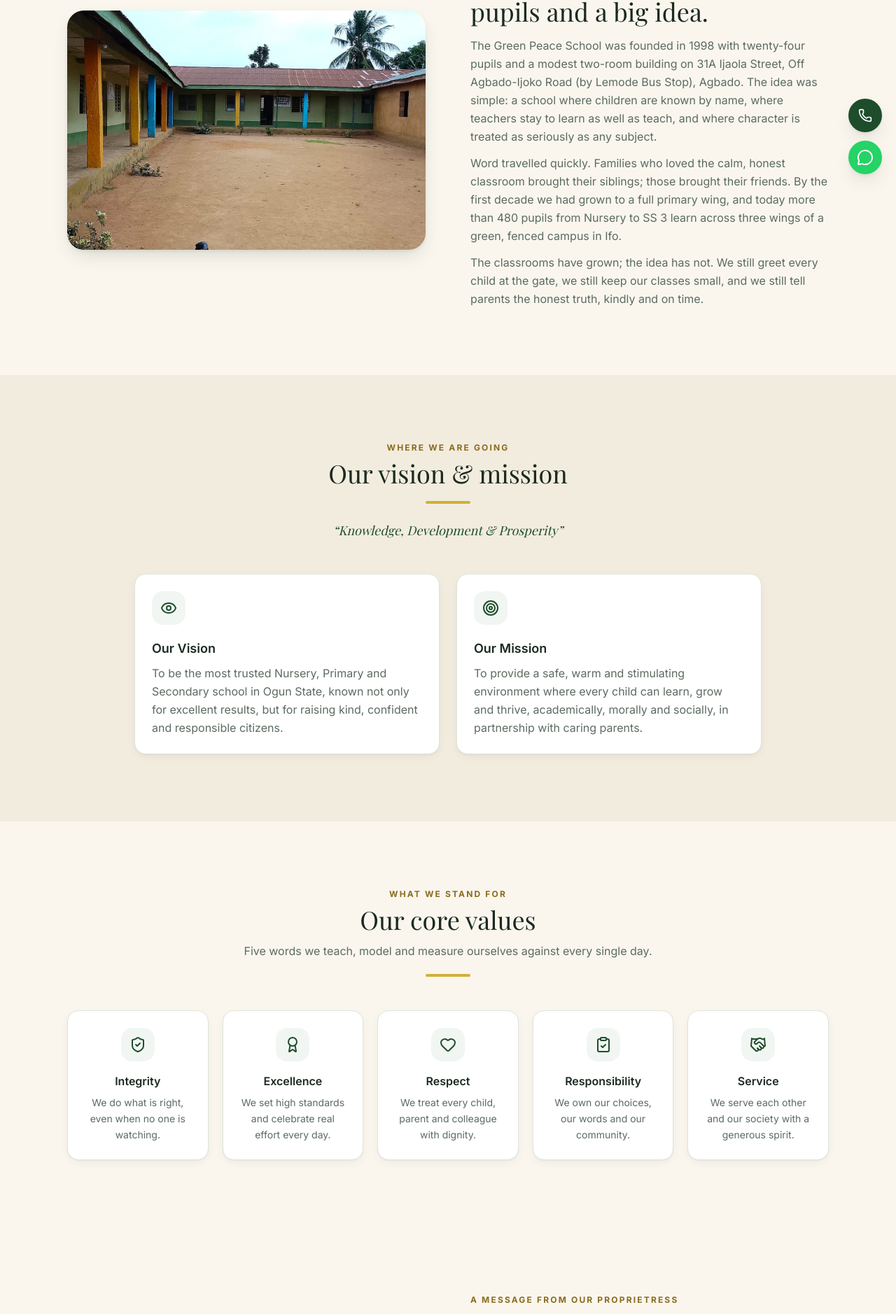
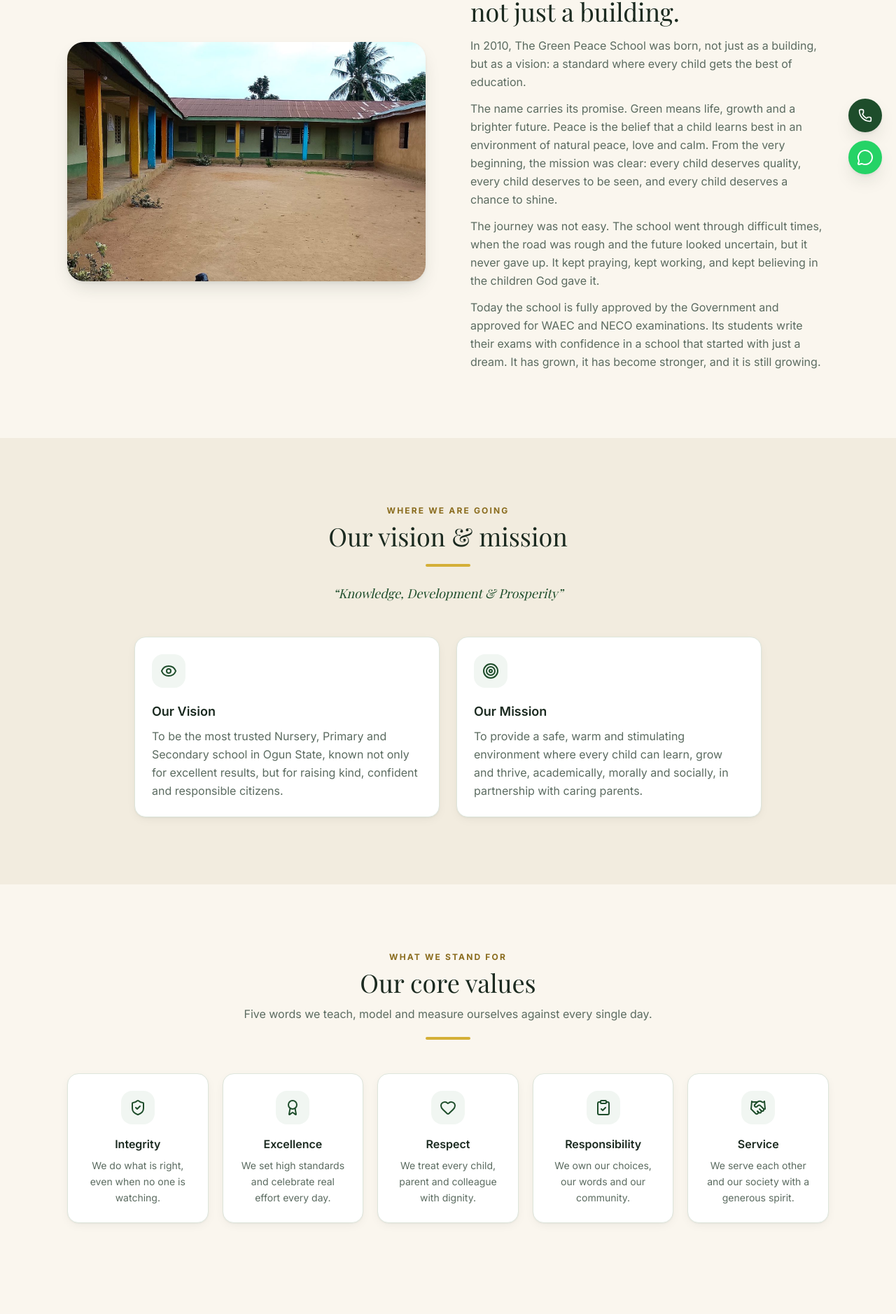
Before and after one commit to Ayanfe007/The-Green-Peace-College, a Next.js app: page /about in a window 1280 px wide. Shown: the part 531-2409 px from the top of the page at 70% size. Built offline with nearby package versions, Linux system fonts and the light colour scheme; a web font is replaced by a local one.

Commit message:
About: real founder portrait, real school story (2010, Govt approval, WAEC/NECO), fix founding year everywhere

```diff
--- a/app/about/page.tsx
+++ b/app/about/page.tsx
@@ -24,13 +24,14 @@ import { siteConfig } from "@/lib/siteConfig";
 export const metadata: Metadata = {
   title: "About Us",
   description:
-    "The story, vision, values and people behind The Green Peace School, from our founding in 1998 to today.",
+    "The story, vision, values and people behind The Green Peace School, from our founding in 2010 to today.",
   alternates: { canonical: canonicalUrl("/about") },
 };
 
-/* TODO: replace the names, titles and messages below with the real
-   proprietor/principal details. Portraits: /public/images/proprietor.jpg
-   and /public/images/principal.jpg (4:5 or square). */
+/* The Founder's name, message and portrait are the real ones.
+   TODO: replace the principal's name, message and portrait.
+   Portraits live in /public/images (proprietor.jpg, principal.jpg,
+   4:5 or square). Team names below are placeholders (TODO markers). */
 
 const VALUES: Array<{ icon: LucideIcon; name: string; text: string }> = [
   {
@@ -194,30 +195,33 @@ export default function AboutPage() {
                 id="story-heading"
                 className="mt-2 font-serif text-3xl leading-tight text-text sm:text-4xl"
               >
-                It began with twenty-four pupils and a big idea.
+                It began in 2010 with a vision, not just a building.
               </h2>
-              {/* TODO: replace with the school's real history. */}
               <p className="mt-4 leading-relaxed text-text-muted">
-                {siteConfig.name} was founded in {siteConfig.foundedYear} with
-                twenty-four pupils and a modest two-room building on{" "}
-                {siteConfig.address.street}. The idea was simple: a school
-                where children are known by name, where teachers stay to
-                learn as well as teach, and where character is treated as
-                seriously as any subject.
+                In {siteConfig.foundedYear}, {siteConfig.name} was born, not
+                just as a building, but as a vision: a standard where every
+                child gets the best of education.
               </p>
               <p className="mt-3 leading-relaxed text-text-muted">
-                Word travelled quickly. Families who loved the calm, honest
-                classroom brought their siblings; those brought their
-                friends. By the first decade we had grown to a full primary
-                wing, and today more than {siteConfig.stats.students} pupils
-                from Nursery to SS 3 learn across three wings of a green,
-                fenced campus in {siteConfig.address.city}.
+                The name carries its promise. Green means life, growth and a
+                brighter future. Peace is the belief that a child learns
+                best in an environment of natural peace, love and calm. From
+                the very beginning, the mission was clear: every child
+                deserves quality, every child deserves to be seen, and every
+                child deserves a chance to shine.
               </p>
               <p className="mt-3 leading-relaxed text-text-muted">
-                The classrooms have grown; the idea has not. We still greet
-                every child at the gate, we still keep our classes small,
-                and we still tell parents the honest truth, kindly and on
-                time.
+                The journey was not easy. The school went through difficult
+                times, when the road was rough and the future looked
+                uncertain, but it never gave up. It kept praying, kept
+                working, and kept believing in the children God gave it.
+              </p>
+              <p className="mt-3 leading-relaxed text-text-muted">
+                Today the school is fully approved by the Government and
+                approved for WAEC and NECO examinations. Its students write
+                their exams with confidence in a school that started with
+                just a dream. It has grown, it has become stronger, and it
+                is still growing.
               </p>
             </div>
           </Reveal>
@@ -304,16 +308,18 @@ export default function AboutPage() {
           <div className="mx-auto max-w-5xl">
             <PersonMessage
               image={images.proprietor}
-              alt="Portrait of the school's proprietor"
-              eyebrow="A message from our Proprietress"
-              name="Mrs. Adunni Okafor" // TODO: replace
-              role="Proprietress"
-              signature="Adunni Okafor" // TODO: replace
+              alt="Portrait of Mr. Abatti Olalekan Ahmed, Founder of The Green Peace School"
+              eyebrow="A message from our Founder"
+              name="Mr. Abatti Olalekan Ahmed"
+              role="Founder & Proprietor"
+              signature="Mr. Abatti Olalekan Ahmed"
               headingId="proprietor-heading"
               paragraphs={[
-                `When we opened ${siteConfig.name} in ${siteConfig.foundedYear}, our dream was simple: a place where children are known, loved and encouraged to be their very best. We had twenty-four pupils, two modest classrooms, and one unshakeable belief: that every child, in every family, deserves a school that treats them as a gift.`,
-                "Twenty-eight years later, that belief is the school. It is why our teachers greet every child at the gate, why we keep our classes small, and why we speak to parents honestly about how their child is doing, not just at exam time, but every term. Many of our first pupils are now at university, and watching them grow into confident young adults is the proudest part of my life.",
-                "To the families considering a place with us: we would be honoured to welcome you. Come and visit. Walk the campus, meet the teachers, and watch the children. Then decide if this feels like home. We think it will.",
+                "In 2010, The Green Peace School was born, not just as a building, but as a vision: a standard where every child gets the best of education. We chose the name GREEN because green means life, growth and a brighter future. We chose PEACE because we believe a child learns best in an environment of natural peace, love and calm.",
+                "From the very beginning, our mission was clear. Every child deserves quality. Every child deserves to be seen. Every child deserves a chance to shine. The journey was not easy. We went through difficult times, when it was hard to keep going, when the road was rough and the future looked uncertain. But we did not give up. We kept praying, we kept working, and we kept believing in the children God gave us.",
+                "And today, we can only lift our hands and say: thank God for His mercy. From that small beginning in 2010, the school is now fully approved by the Government and approved for WAEC and NECO examinations. Our students write their exams with confidence in a school that started with just a dream.",
+                "To every parent who trusted us from the beginning, to every teacher who stood with us through the storms, and to every student who is part of this family, thank you. This testimony belongs to all of us.",
+                "The Green Peace School is not just a school. It is a place where green stands for a brighter future, and peace stands for natural peace and growth. We started with faith. We survived by grace. And by God's mercy, the best is yet to come.",
               ]}
             />
           </div>
--- a/lib/siteConfig.ts
+++ b/lib/siteConfig.ts
@@ -16,9 +16,9 @@ export const siteConfig = {
   shortName: "Green Peace School",
   tagline: "Nurturing Minds. Growing Character. Shaping Futures.",
   description:
-    "A warm, values-driven Nursery, Primary and Secondary school in Ifo, Ogun State. Raising confident, curious and kind children since 1998.", // TODO: review (founding year)
+    "A warm, values-driven Nursery, Primary and Secondary school in Ifo, Ogun State. Raising confident, curious and kind children since 2010.",
   url: "https://www.thegreenpeaceschool.ng", // TODO: replace with the live domain
-  foundedYear: 1998, // TODO: replace
+  foundedYear: 2010,
 
   address: {
     street:
```
Also changed, not shown: public/images/README.md, public/images/proprietor.jpg.
